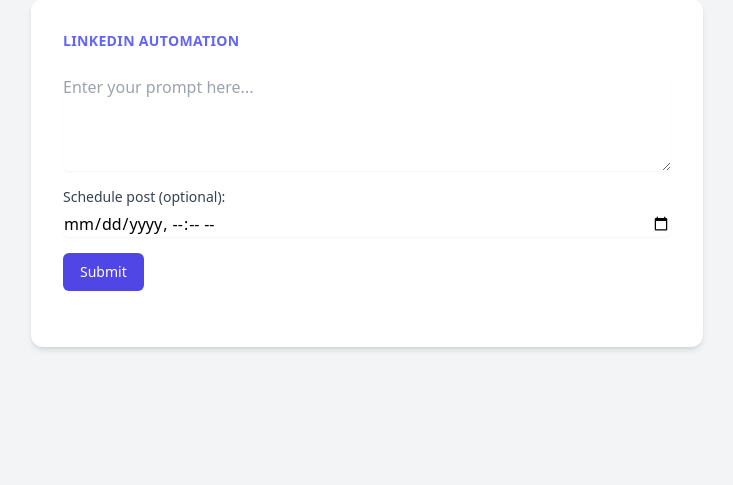
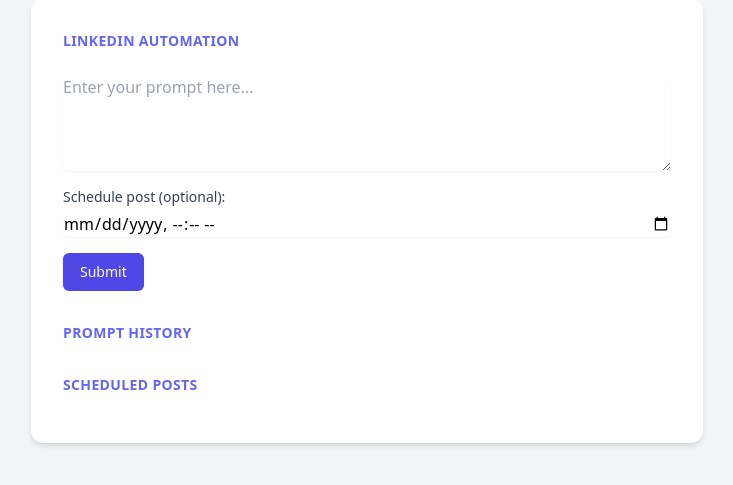
Before and after one commit to aarav1656/linkedin-bot, a Flask app: page / in a window 1280 px wide. Shown: the part 33-518 px from the top of the page, without its empty margins (273-1006 px from the left). Run offline with Flask 3, Linux system fonts and the light colour scheme; parts of the project's set-up code (start-up, migrations or seed data) failed here and were passed over; some libraries are stand-ins or nearby versions.

Commit message:
database added to store history and posts

```diff
--- a/client/app.py
+++ b/client/app.py
@@ -1,31 +1,45 @@
 from flask import Flask, render_template, request, jsonify
+from flask_sqlalchemy import SQLAlchemy
 from psi import llm_automation, Linkedin_post
 import os
+import threading
+import time
+from datetime import datetime
+import json
 
 app = Flask(__name__)
 
-OPENAI_API_KEY = os.environ.get('OPENAI_API_KEY')
-LINKEDIN_ACCESS_TOKEN = os.environ.get('LINKEDIN_ACCESS_TOKEN')
+# Configuration
+OPENAI_API_KEY = ""
+access_token = ""
 
-SCHEDULE_FILE = 'scheduled_posts.json'
+app.config['SQLALCHEMY_DATABASE_URI'] = ''
+app.config['SQLALCHEMY_TRACK_MODIFICATIONS'] = False
 
-def load_scheduled_posts():
-    if os.path.exists(SCHEDULE_FILE):
-        with open(SCHEDULE_FILE, 'r') as f:
-            return json.load(f)
-    return []
+# Initialize the database
+db = SQLAlchemy(app)
 
-def save_scheduled_posts(posts):
-    with open(SCHEDULE_FILE, 'w') as f:
-        json.dump(posts, f)
+# Models
+class PromptHistory(db.Model):
+    id = db.Column(db.Integer, primary_key=True)
+    prompt = db.Column(db.String(500), nullable=False)
+    response = db.Column(db.Text, nullable=False)
+    created_at = db.Column(db.DateTime, default=db.func.current_timestamp())
 
+class ScheduledPost(db.Model):
+    id = db.Column(db.Integer, primary_key=True)
+    prompt = db.Column(db.String(500), nullable=False)
+    scheduled_time = db.Column(db.DateTime, nullable=False)
+    created_at = db.Column(db.DateTime, default=db.func.current_timestamp())
+
+# Utility functions
 def post_to_linkedin(prompt):
     llm = llm_automation.llm_auto(prompt, OPENAI_API_KEY)
     intent = llm.intent_indentifier()
 
     if intent == "#Post":
         url = llm.prompt_link_capturer()
-        linkedin_auto = Linkedin_post.LinkedinAutomate(LINKEDIN_ACCESS_TOKEN, url, OPENAI_API_KEY)
+        linkedin_auto = Linkedin_post.LinkedinAutomate(access_token, url, OPENAI_API_KEY)
         res = linkedin_auto.main_func()
         return llm.posted_or_not(res)
     else:
@@ -34,19 +48,20 @@ def post_to_linkedin(prompt):
 def schedule_checker():
     while True:
         now = datetime.now()
-        scheduled_posts = load_scheduled_posts()
+        scheduled_posts = ScheduledPost.query.filter(ScheduledPost.scheduled_time <= now).all()
         for post in scheduled_posts:
-            scheduled_time = datetime.fromisoformat(post['scheduled_time'])
-            if now >= scheduled_time:
-                result = post_to_linkedin(post['prompt'])
-                print(f"Posted scheduled content: {result}")
-                scheduled_posts.remove(post)
-        save_scheduled_posts(scheduled_posts)
+            result = post_to_linkedin(post.prompt)
+            print(f"Posted scheduled content: {result}")
+            db.session.delete(post)
+        db.session.commit()
         time.sleep(60)  # Check every minute
 
+# Routes
 @app.route('/')
 def index():
-    return render_template('index.html')
+    prompt_history = PromptHistory.query.order_by(PromptHistory.created_at.desc()).all()
+    scheduled_posts = ScheduledPost.query.order_by(ScheduledPost.scheduled_time.asc()).all()
+    return render_template('index.html', prompt_history=prompt_history, scheduled_posts=scheduled_posts)
 
 @app.route('/post', methods=['POST'])
 def handle_post():
@@ -54,21 +69,43 @@ def handle_post():
     scheduled_time = request.form.get('scheduledTime')
 
     if scheduled_time:
-        scheduled_posts = load_scheduled_posts()
-        scheduled_posts.append({
-            'prompt': prompt,
-            'scheduled_time': scheduled_time
-        })
-        save_scheduled_posts(scheduled_posts)
+        scheduled_post = ScheduledPost(prompt=prompt, scheduled_time=scheduled_time)
+        db.session.add(scheduled_post)
+        db.session.commit()
         return jsonify({'success': True, 'message': f"Post scheduled for {scheduled_time}"})
     else:
         try:
             result = post_to_linkedin(prompt)
+            # Store the result in the database
+            prompt_history = PromptHistory(prompt=prompt, response=result)
+            db.session.add(prompt_history)
+            db.session.commit()
             return jsonify({'success': True, 'message': result})
         except Exception as e:
             return jsonify({'success': False, 'message': str(e)})
 
+@app.route('/history', methods=['GET'])
+def get_history():
+    prompt_history = PromptHistory.query.order_by(PromptHistory.created_at.desc()).all()
+    history_data = [{'prompt': h.prompt, 'response': h.response, 'created_at': h.created_at} for h in prompt_history]
+    return jsonify(history_data)
+
+@app.route('/scheduled', methods=['GET'])
+def get_scheduled_posts():
+    scheduled_posts = ScheduledPost.query.order_by(ScheduledPost.scheduled_time.asc()).all()
+    scheduled_data = [{'prompt': s.prompt, 'scheduled_time': s.scheduled_time} for s in scheduled_posts]
+    return jsonify(scheduled_data)
+
+
+# Main entry
 if __name__ == '__main__':
+    # Create the database tables
+    with app.app_context():
+        db.create_all()
+
+    # Start the schedule checker thread
     scheduler_thread = threading.Thread(target=schedule_checker)
     scheduler_thread.start()
+
+    # Run the Flask app
     app.run(debug=True)
--- a/client/templates/index.html
+++ b/client/templates/index.html
@@ -21,6 +21,33 @@
                 </button>
             </form>
             <div id="result" class="mt-6 text-gray-500"></div>
+
+            <!-- Prompt History Section -->
+            <div class="mt-8">
+                <div class="uppercase tracking-wide text-sm text-indigo-500 font-semibold mb-1">Prompt History</div>
+                <ul id="historyList" class="mt-4 text-gray-700">
+                    {% for history in prompt_history %}
+                    <li class="mb-2">
+                        <div><strong>Prompt:</strong> {{ history.prompt }}</div>
+                        <div><strong>Response:</strong> {{ history.response }}</div>
+                        <div class="text-sm text-gray-500">{{ history.created_at }}</div>
+                    </li>
+                    {% endfor %}
+                </ul>
+            </div>
+
+            <!-- Scheduled Posts Section -->
+            <div class="mt-8">
+                <div class="uppercase tracking-wide text-sm text-indigo-500 font-semibold mb-1">Scheduled Posts</div>
+                <ul id="scheduledList" class="mt-4 text-gray-700">
+                    {% for post in scheduled_posts %}
+                    <li class="mb-2">
+                        <div><strong>Prompt:</strong> {{ post.prompt }}</div>
+                        <div class="text-sm text-gray-500">Scheduled for: {{ post.scheduled_time }}</div>
+                    </li>
+                    {% endfor %}
+                </ul>
+            </div>
         </div>
     </div>
 
@@ -43,6 +70,8 @@
             .then(response => response.json())
             .then(data => {
                 document.getElementById('result').textContent = data.message;
+                // Reload the page to show updated history and scheduled posts
+                window.location.reload();
             })
             .catch((error) => {
                 console.error('Error:', error);
```
